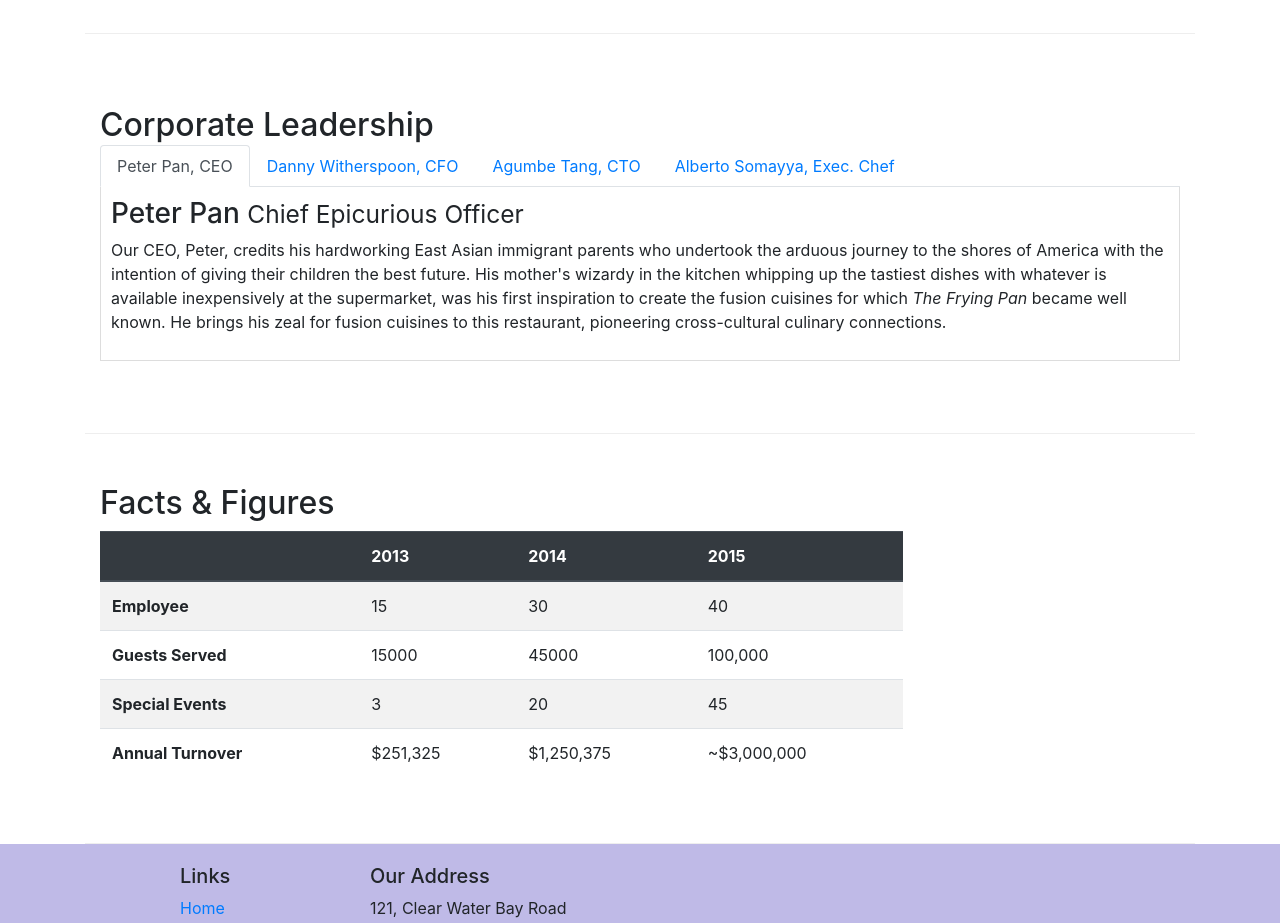
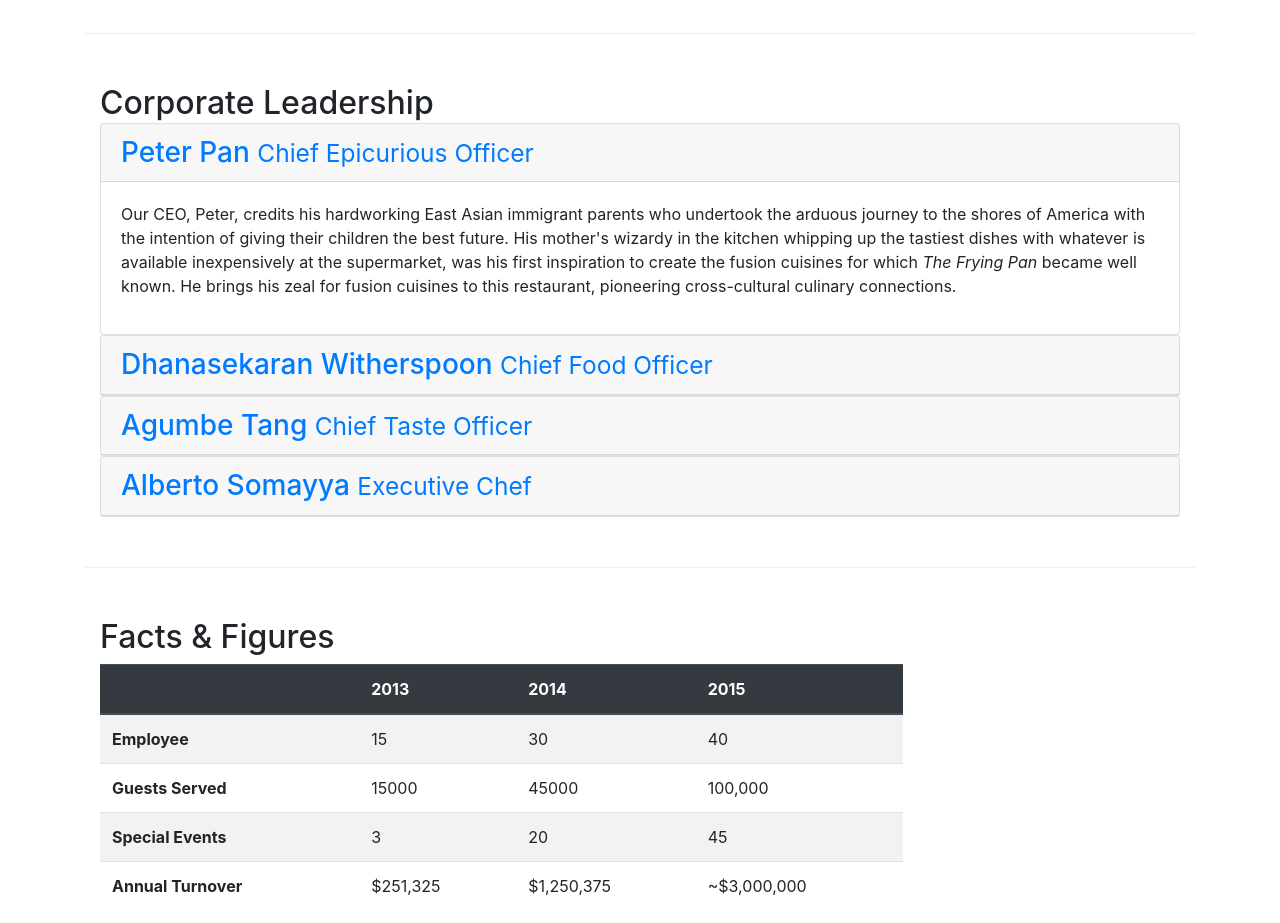
Before and after one commit to aneeqkhurram007-zz/Bootstrap4, a plain HTML site: page aboutus.html in a window 1280 px wide. Shown: the part 940-1863 px from the top of the page. Drawn offline with nearby package versions, Linux system fonts and the light colour scheme.

Commit message:
accordion

```diff
--- a/aboutus.html
+++ b/aboutus.html
@@ -124,25 +124,17 @@
     <div class="row row-content align-items-center">
       <div class="col-12">
         <h2 class="d-inline">Corporate Leadership</h2>
-        <ul class="nav nav-tabs">
-          <li class="nav-item">
-            <a href="#peter" class="nav-link active" role="tab" data-toggle="tab">Peter Pan, CEO</a>
-          </li>
-          <li class="nav-item">
-            <a href="#danny" class="nav-link " role="tab" data-toggle="tab">Danny Witherspoon, CFO</a>
-          </li>
-          <li class="nav-item">
-            <a href="#agumbe" class="nav-link " role="tab" data-toggle="tab">Agumbe Tang, CTO</a>
-          </li>
-          <li class="nav-item">
-            <a href="#alberto" class="nav-link " role="tab" data-toggle="tab">Alberto Somayya, Exec. Chef</a>
-          </li>
 
-        </ul>
-        <div class="tab-content">
-          <div class="tab-pane fade show active" id="peter" role="tabpanel">
-            <h3>Peter Pan <small>Chief Epicurious Officer</small></h3>
-
+        <div id="accordion">
+          <div class="card">
+            <div class="card-header" role="tab" id="peterhead">
+              <h3 class="mb-0">
+                <a href="" data-toggle="collapse" data-target="#peter">
+                  Peter Pan <small>Chief Epicurious Officer</small></a>
+              </h3>
+            </div>
+            <div class="collapse show " id="peter" data-parent="#accordion">
+              <div class="card-body">
                 <p class="d-none d-sm-block">
                   Our CEO, Peter, credits his hardworking East Asian immigrant parents
                   who undertook the arduous journey to the shores of America with the
@@ -155,9 +147,16 @@
                   culinary connections.
                 </p>
               </div>
-          <div class="tab-pane fade " id="danny" role="tabpanel">
-
-            <h3>Dhanasekaran Witherspoon <small>Chief Food Officer</small></h3>
+            </div>
+          </div>
+          <div class="card">
+            <div class="card-header" id="dannyhead" role="tab">
+              <h3 class="mb-0"><a class="collapsed" data-toggle="collapse" data-target="#danny"> Dhanasekaran
+                  Witherspoon <small>Chief
+                    Food Officer</small></a></h3>
+            </div>
+            <div class="collapse" id="danny" data-parent="#accordion">
+              <div class="card-body">
                 <p class="d-none d-sm-block">
                   Our CFO, Danny, as he is affectionately referred to by his
                   colleagues, comes from a long established family tradition in
@@ -167,9 +166,19 @@
                   <em>Everything that runs, wins, and everything that stays, pays!</em>
                 </p>
               </div>
-          <div class="tab-pane fade " id="agumbe" role="tabpanel">
+            </div>
 
-            <h3>Agumbe Tang <small>Chief Taste Officer</small></h3>
+          </div>
+
+          <div class="card">
+            <div class="card-header" role="tab" id="agumbehead">
+              <h3 class="mb-0"><a data-toggle="collapse" data-target="#agumbe" class="collapsed"> Agumbe Tang
+                  <small>Chief
+                    Taste
+                    Officer</small></a></h3>
+            </div>
+            <div class="collapse " id="agumbe" data-parent="#accordion">
+              <div class="card-body">
                 <p class="d-none d-sm-block">
                   Blessed with the most discerning gustatory sense, Agumbe, our CTO,
                   personally ensures that every dish that we serve meets his exacting
@@ -178,9 +187,17 @@
                   <em>You click only if you survive my lick.</em>
                 </p>
               </div>
-          <div class="tab-pane fade " id="alberto" role="tabpanel">
+            </div>
+          </div>
 
-            <h3>Alberto Somayya <small>Executive Chef</small></h3>
+          <div class="card">
+            <div class="card-header" id="albertohead" role="tab">
+              <h3 class="mb-0"><a class="collapsed" data-toggle="collapse" data-target="#alberto"> Alberto
+                  Somayya <small>Executive Chef</small></a></h3>
+
+            </div>
+            <div class="collapse" id="alberto" data-parent="#accordion">
+              <div class="card-body">
                 <p class="d-none d-sm-block">
                   Award winning three-star Michelin chef with wide International
                   experience having worked closely with whos-who in the culinary
@@ -189,6 +206,8 @@
                   <em>Put together the cuisines from the two craziest cultures, and you
                     get a winning hit! Amma Mia!</em>
                 </p>
+              </div>
+            </div>
           </div>
         </div>
       </div>
```
Lines whose indentation alone changed are shown as unchanged.
